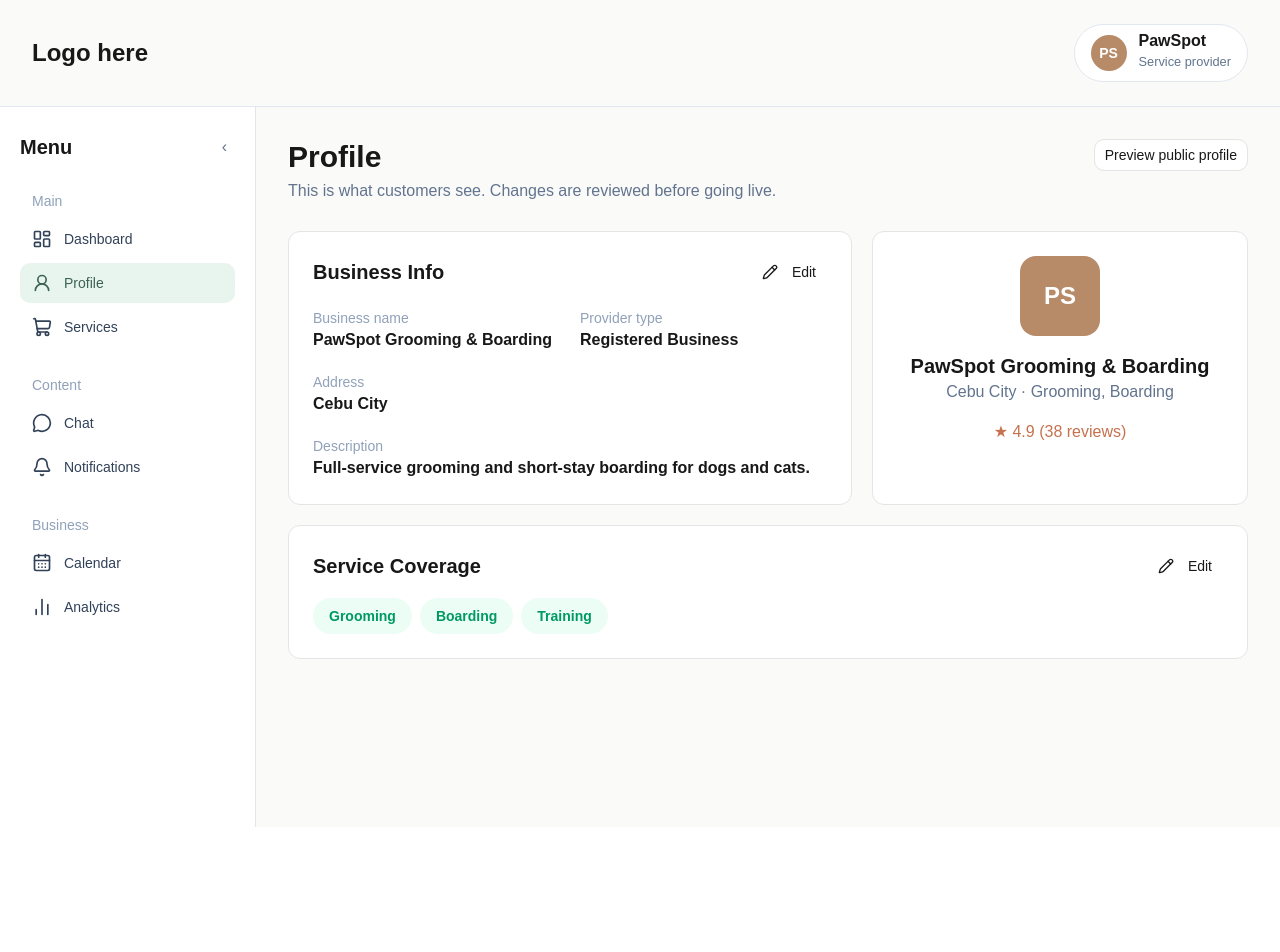
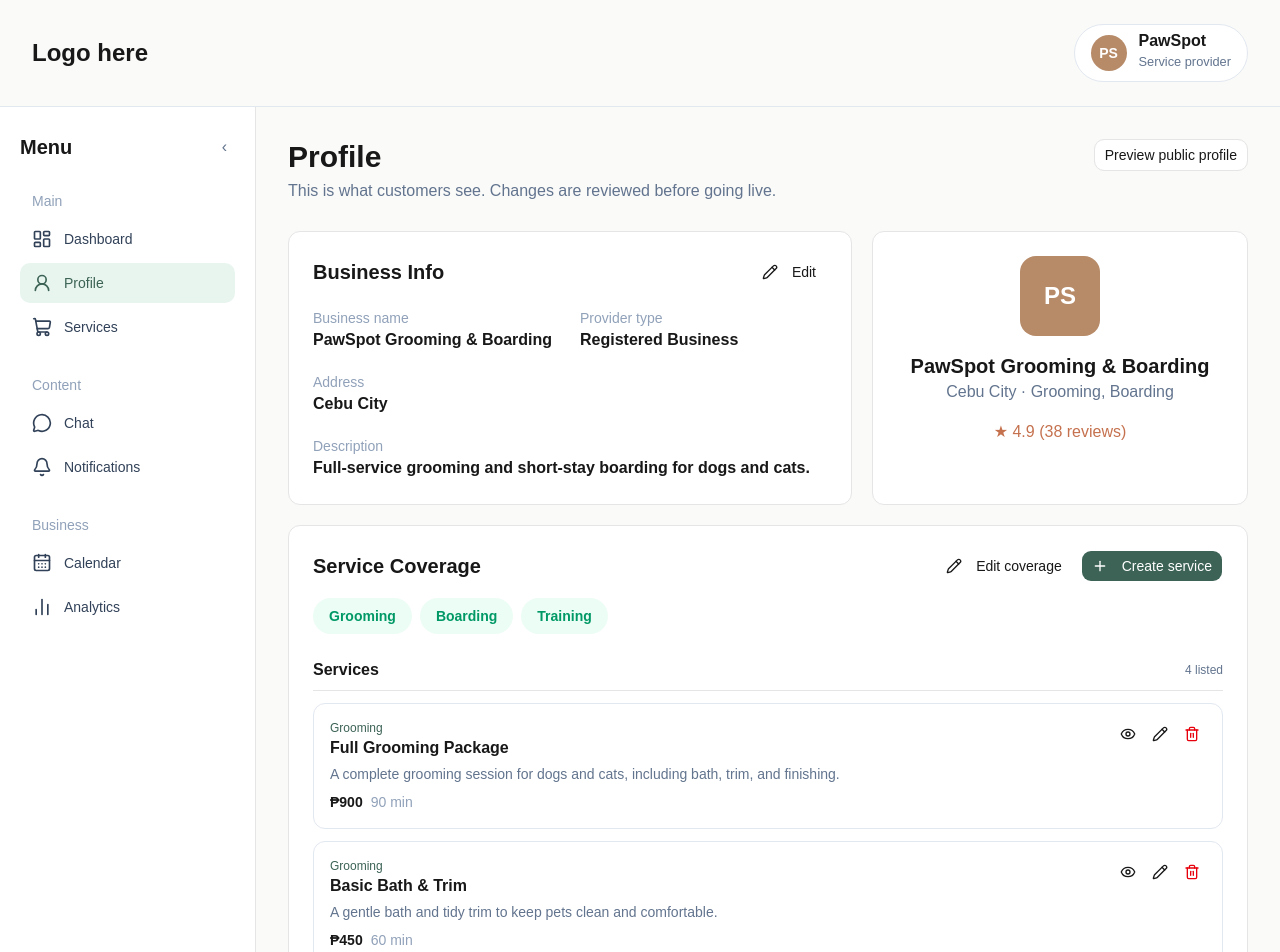
Before and after one commit to GarudaKurt/Aspen, a Next.js app: page /tenant-dashboard/profile in a window 1280 px wide. Shown: the top 952 px of the page. Before the commit the page ends 827 px from the top, so only its background shows below. Built offline with nearby package versions, Linux system fonts and the light colour scheme.

Commit message:
Add service management to Tenant Profile

```diff
--- a/src/features/tenant-dashboard/components/profile-view.tsx
+++ b/src/features/tenant-dashboard/components/profile-view.tsx
@@ -2,18 +2,23 @@
 
 import Image from "next/image";
 import { useState, type ChangeEvent } from "react";
-import { Pencil, Upload, X } from "lucide-react";
+import { Eye, Pencil, Plus, Trash2, Upload, X } from "lucide-react";
 import { BusinessProfile, type TenantProfileData } from "@/features/business-profile/components/business-profile";
 import { Button } from "@/components/ui/button";
 import { Card } from "@/components/ui/card";
 import { Input } from "@/components/ui/input";
 import { Sheet, SheetContent } from "@/components/ui/sheet";
 import { MobileDashboardNav } from "./dashboard-shell";
+import { ServiceFormSheet } from "./service-form-sheet";
+import { services as initialServices } from "../mock-data";
+import type { ServiceItem } from "../types";
 
 type EditableProfile = TenantProfileData & {
   description: string;
   serviceCoverage: string[];
 };
+
+type ServiceDraft = Omit<ServiceItem, "id">;
 
 const coverageOptions = ["Grooming", "Boarding", "Training", "Veterinary"];
 
@@ -37,6 +42,10 @@ export function ProfileView() {
   const [editingCoverage, setEditingCoverage] = useState(false);
   const [previewOpen, setPreviewOpen] = useState(false);
   const [errors, setErrors] = useState<Record<string, string>>({});
+  const [serviceItems, setServiceItems] = useState<ServiceItem[]>(initialServices);
+  const [serviceFormOpen, setServiceFormOpen] = useState(false);
+  const [editingService, setEditingService] = useState<ServiceItem | null>(null);
+  const [deleteServiceId, setDeleteServiceId] = useState<string | null>(null);
 
   const startInfoEdit = () => {
     setDraft(profile);
@@ -120,6 +129,42 @@ export function ProfileView() {
         ? current.filter((item) => item !== coverage)
         : [...current, coverage],
     );
+  };
+
+  const openCreateService = () => {
+    setEditingService(null);
+    setServiceFormOpen(true);
+  };
+
+  const openEditService = (service: ServiceItem) => {
+    setEditingService(service);
+    setServiceFormOpen(true);
+  };
+
+  const saveService = (draft: ServiceDraft) => {
+    if (editingService) {
+      setServiceItems((current) =>
+        current.map((service) =>
+          service.id === editingService.id ? { ...draft, id: editingService.id } : service,
+        ),
+      );
+    } else {
+      setServiceItems((current) => [
+        ...current,
+        { ...draft, id: crypto.randomUUID() },
+      ]);
+    }
+    setServiceFormOpen(false);
+    setEditingService(null);
+  };
+
+  const confirmDeleteService = () => {
+    if (deleteServiceId) {
+      setServiceItems((current) =>
+        current.filter((service) => service.id !== deleteServiceId),
+      );
+    }
+    setDeleteServiceId(null);
   };
 
   return (
@@ -296,14 +341,15 @@ export function ProfileView() {
       </div>
 
       <Card className="mt-5 bg-white p-6 shadow-none">
-        <div className="flex items-center justify-between gap-3">
+        <div className="flex flex-wrap items-center justify-between gap-3">
           <h2 className="text-xl font-semibold">Service Coverage</h2>
+          <div className="flex flex-wrap gap-2">
             {!editingCoverage ? (
               <Button type="button" variant="ghost" onClick={startCoverageEdit}>
-              <Pencil className="mr-2 size-4" /> Edit
+                <Pencil className="mr-2 size-4" /> Edit coverage
               </Button>
             ) : (
-            <div className="flex gap-2">
+              <>
                 <Button type="button" variant="ghost" onClick={cancelCoverageEdit}>
                   Cancel
                 </Button>
@@ -312,11 +358,20 @@ export function ProfileView() {
                   className="bg-[#3c6355] text-white hover:bg-[#2f5044]"
                   onClick={saveCoverage}
                 >
-                Save
+                  Save coverage
+                </Button>
+              </>
+            )}
+            <Button
+              type="button"
+              className="bg-[#3c6355] text-white hover:bg-[#2f5044]"
+              onClick={openCreateService}
+            >
+              <Plus className="mr-2 size-4" /> Create service
             </Button>
           </div>
-          )}
         </div>
+
         {editingCoverage ? (
           <div className="mt-4 grid gap-3 sm:grid-cols-2">
             {coverageOptions.map((coverage) => (
@@ -349,7 +404,111 @@ export function ProfileView() {
             ))}
           </div>
         )}
+
+        <div className="mt-6 space-y-3">
+          <div className="flex items-center justify-between border-b pb-2">
+            <h3 className="font-semibold">Services</h3>
+            <span className="text-xs text-slate-500">{serviceItems.length} listed</span>
+          </div>
+          {serviceItems.length ? (
+            serviceItems.map((service) => (
+              <article
+                key={service.id}
+                className="rounded-xl border border-slate-200 p-4"
+              >
+                <div className="flex flex-wrap items-start justify-between gap-3">
+                  <div className="min-w-0">
+                    <p className="text-xs font-medium text-[#3c6355]">{service.category}</p>
+                    <h3 className="truncate font-semibold">{service.title}</h3>
+                    <p className="mt-1 text-sm text-slate-500">{service.description}</p>
+                    <p className="mt-2 text-sm font-semibold">
+                      {service.price}
+                      <span className="ml-2 font-normal text-slate-400">{service.duration}</span>
+                    </p>
+                  </div>
+                  <div className="flex shrink-0 gap-1">
+                    <Button
+                      type="button"
+                      variant="ghost"
+                      size="icon-sm"
+                      title="Preview service"
+                      aria-label={`Preview ${service.title}`}
+                      onClick={() => openEditService(service)}
+                    >
+                      <Eye />
+                    </Button>
+                    <Button
+                      type="button"
+                      variant="ghost"
+                      size="icon-sm"
+                      title="Edit service"
+                      aria-label={`Edit ${service.title}`}
+                      onClick={() => openEditService(service)}
+                    >
+                      <Pencil />
+                    </Button>
+                    <Button
+                      type="button"
+                      variant="ghost"
+                      size="icon-sm"
+                      className="text-red-600 hover:text-red-700"
+                      title="Delete service"
+                      aria-label={`Delete ${service.title}`}
+                      onClick={() => setDeleteServiceId(service.id)}
+                    >
+                      <Trash2 />
+                    </Button>
+                  </div>
+                </div>
+              </article>
+            ))
+          ) : (
+            <p className="rounded-lg border border-dashed p-5 text-center text-sm text-slate-500">
+              No services yet. Create your first service above.
+            </p>
+          )}
+        </div>
       </Card>
+
+      <ServiceFormSheet
+        open={serviceFormOpen}
+        service={editingService}
+        onClose={() => {
+          setServiceFormOpen(false);
+          setEditingService(null);
+        }}
+        onSave={saveService}
+      />
+
+      {deleteServiceId && (
+        <div className="fixed inset-0 z-50 grid place-items-center bg-black/30 p-4" role="presentation">
+          <div
+            role="alertdialog"
+            aria-modal="true"
+            aria-labelledby="delete-service-title"
+            className="w-full max-w-sm rounded-xl border bg-white p-6 shadow-xl"
+          >
+            <h2 id="delete-service-title" className="text-lg font-semibold">
+              Delete service?
+            </h2>
+            <p className="mt-2 text-sm text-slate-500">
+              This service will be removed from your profile.
+            </p>
+            <div className="mt-5 flex justify-end gap-2">
+              <Button type="button" variant="outline" onClick={() => setDeleteServiceId(null)}>
+                Cancel
+              </Button>
+              <Button
+                type="button"
+                className="bg-red-600 text-white hover:bg-red-700"
+                onClick={confirmDeleteService}
+              >
+                Delete
+              </Button>
+            </div>
+          </div>
+        </div>
+      )}
 
       <Sheet open={previewOpen} onOpenChange={setPreviewOpen}>
         <SheetContent
```
Lines whose indentation alone changed are shown as unchanged.
